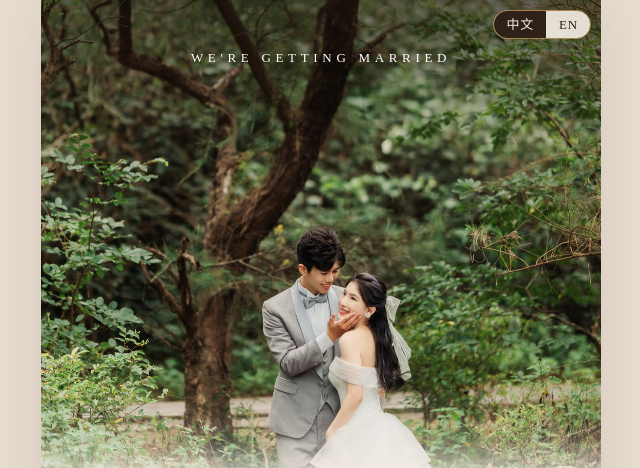
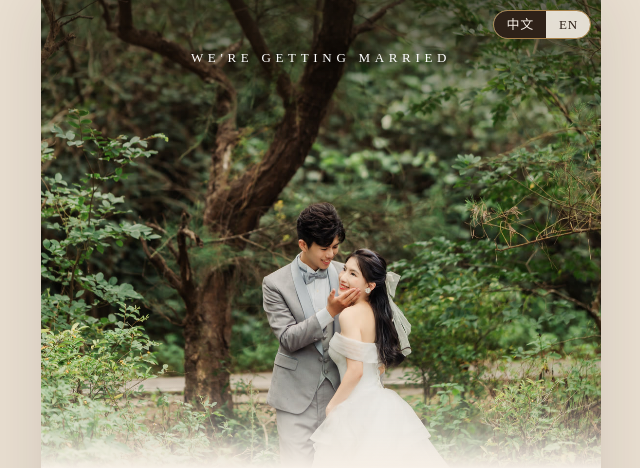
Before and after one commit to ned0729/wedding-invite, a plain HTML site: page index.html in a window 1280 px wide. Shown: the top 468 px of the page, without its empty margins (319-959 px from the left). Drawn offline with nearby package versions, Linux system fonts and the light colour scheme.

Commit message:
首頁：照片固定止於名字上方，即使漸層未顯示也不會蓋到名字；移除舊式寫法並補上高度備援

```diff
--- a/index.html
+++ b/index.html
@@ -36,9 +36,10 @@ body{background:var(--bg);color:var(--ink);font-family:var(--serif);font-weight:
 .script{font-family:var(--script);font-style:italic;font-weight:400}
 
 /* hero */
-.hero{position:relative;height:min(100svh,880px);min-height:660px;color:var(--ink)}
-.hero img{position:absolute;top:0;left:0;width:100%;height:calc(100% - 300px);object-fit:cover;object-position:50% 80%;animation:slow 16s ease-out both}
-.hero::after{content:"";position:absolute;left:0;right:0;bottom:0;height:420px;background:linear-gradient(to bottom,rgba(246,239,230,0) 0,rgba(246,239,230,.06) 30px,rgba(246,239,230,.25) 60px,rgba(246,239,230,.6) 85px,rgba(246,239,230,.88) 100px,rgba(246,239,230,.95) 110px,var(--bg) 120px)}
+/* The photo always ends above the names (330px from the bottom), so the layout is clean even if the fade below does not render */
+.hero{position:relative;height:700px;height:min(100vh,880px);height:min(100svh,880px);min-height:660px;color:var(--ink)}
+.hero img{position:absolute;top:0;left:0;width:100%;height:calc(100% - 330px);object-fit:cover;object-position:50% 80%;animation:slow 16s ease-out both}
+.hero::after{content:"";position:absolute;left:0;right:0;bottom:300px;height:140px;background:linear-gradient(to bottom,rgba(246,239,230,0) 0,rgba(246,239,230,.08) 18%,rgba(246,239,230,.4) 45%,rgba(246,239,230,.8) 65%,#F6EFE6 78%,#F6EFE6 100%)}
 .hero::before{content:"";position:absolute;z-index:1;top:0;left:0;right:0;height:150px;background:linear-gradient(to bottom,rgba(20,14,8,.55),rgba(20,14,8,0))}
 .hero .top{position:absolute;z-index:2;top:0;left:0;right:0;padding:46px 24px 0;text-align:center;letter-spacing:.36em;font-size:13px;color:#fff;text-shadow:0 1px 8px rgba(0,0,0,.5)}
 .hero .names{position:absolute;z-index:2;left:0;right:0;bottom:92px;text-align:center;padding:0 20px}
```
